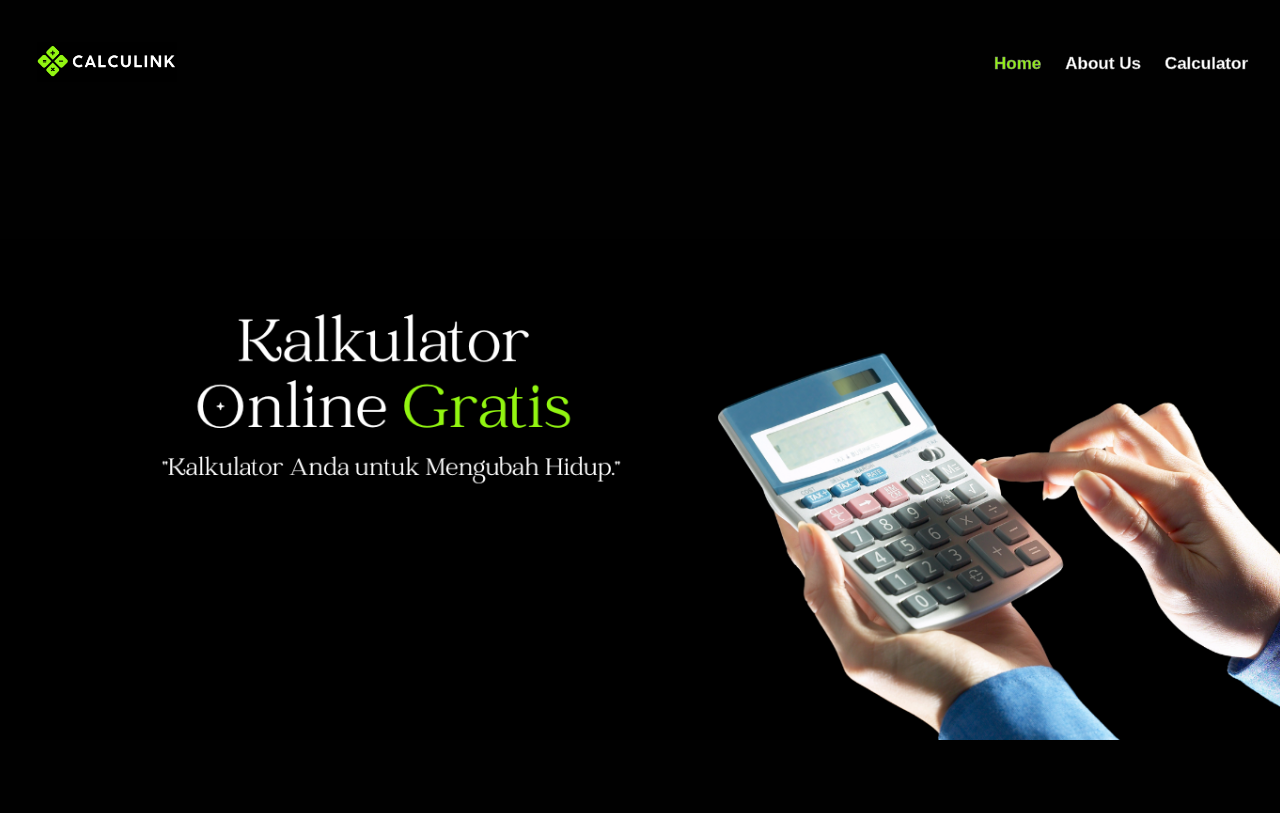
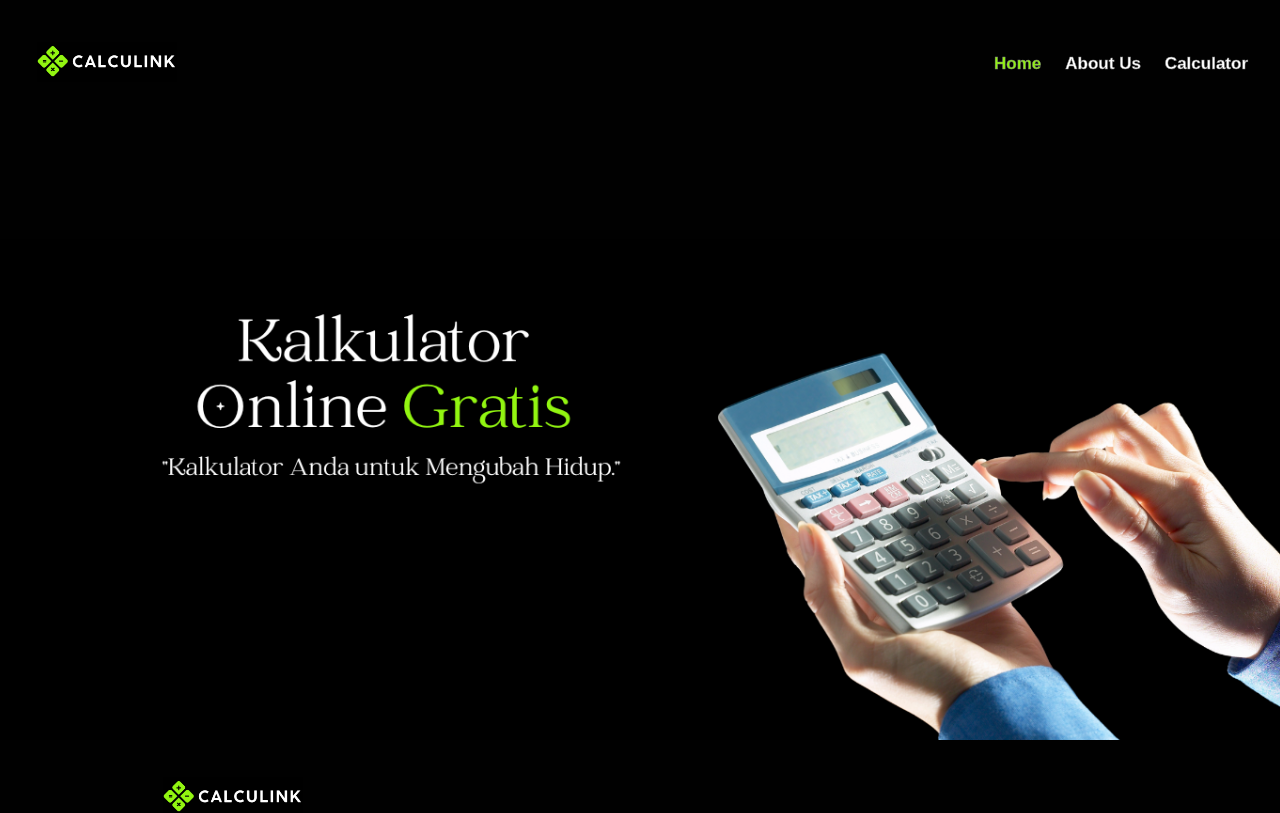
Before and after one commit to RioFerdinand/Kalkulator-RnD, a plain HTML site: page index.html in a window 1280 px wide. Shown: the top 813 px of the page. Drawn offline with nearby package versions, Linux system fonts and the light colour scheme.

Commit message:
Update style.css

```diff
--- a/style.css
+++ b/style.css
@@ -210,6 +210,10 @@ ul {
 
 footer {
   padding: 20px;
+  height: 90px;
+  position: fixed;
+  bottom: 0;
+  left: 0;
 }
 
 .grid-container {
```
